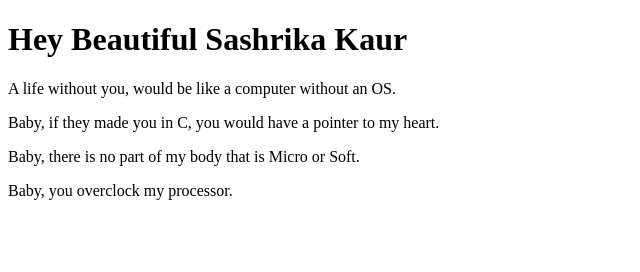
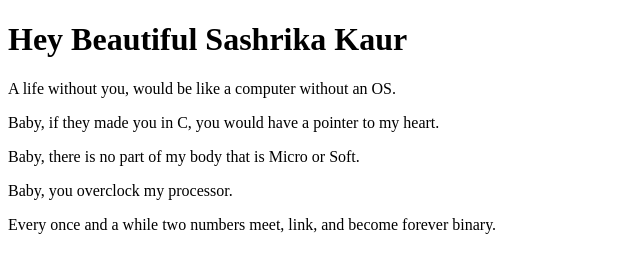
Before and after one commit to sashrikakaur/GHWFirstConttribution, a plain HTML site: page index.html in a window 1280 px wide. Shown: the whole page, without its empty margins (0-640 px from the left). Drawn offline with Linux system fonts and the light colour scheme.

Commit message:
💌 Love Letter in Sync : 5th Proposal to Beautiful Sashrika Kaur
Signed-off-by: Animesh Raj <animesh080808@gmail.com>

```diff
--- a/index.html
+++ b/index.html
@@ -11,5 +11,8 @@
     <p>Baby, if they made you in C, you would have a pointer to my heart.</p>
     <p>Baby, there is no part of my body that is Micro or Soft.</p>
     <p>Baby, you overclock my processor.</p>
+    <p>
+      Every once and a while two numbers meet, link, and become forever binary.
+    </p>
   </body>
 </html>
```
